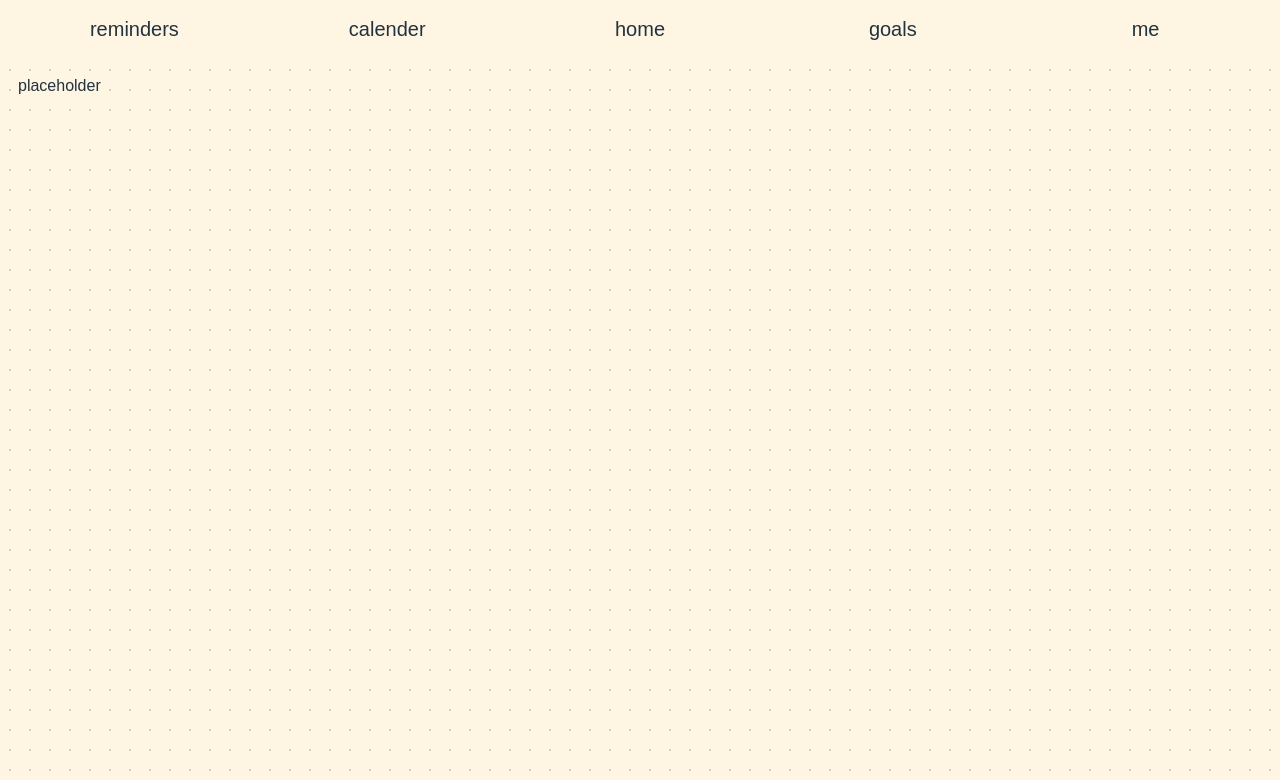
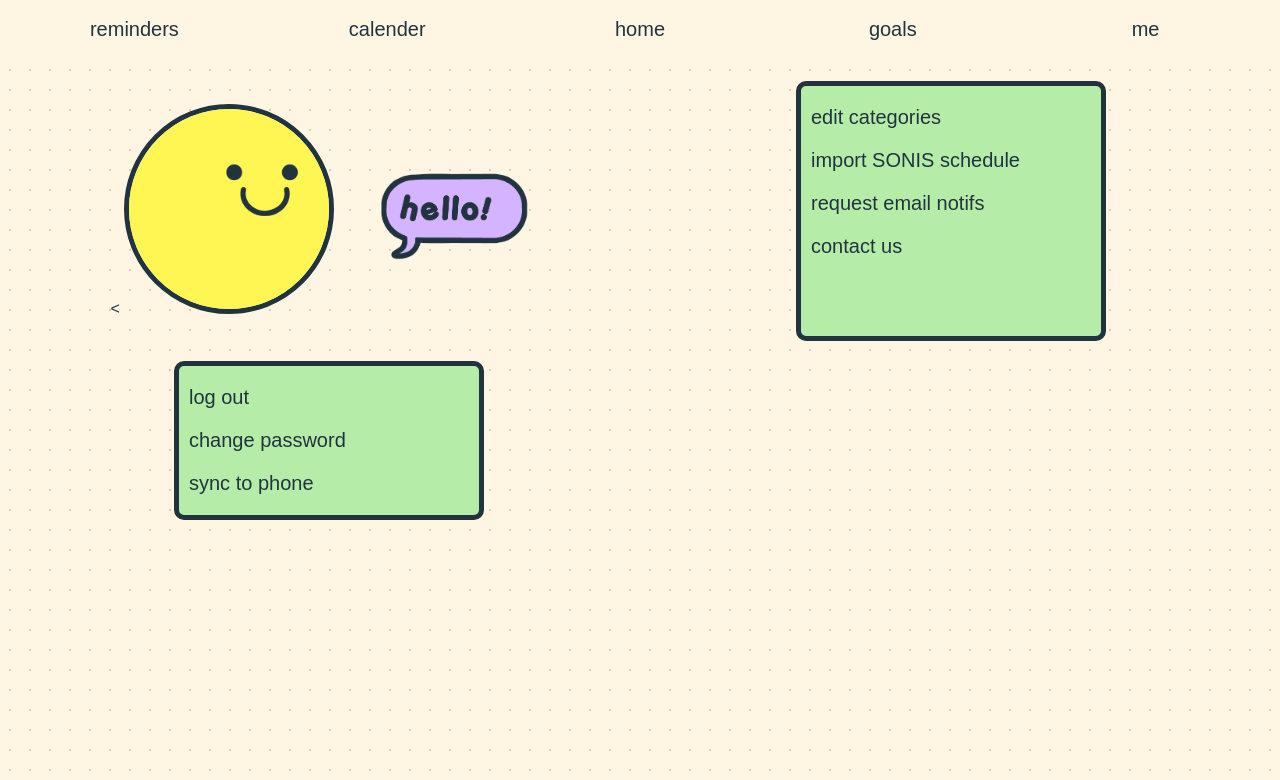
Before and after one commit to baileeba/ay25-26-cmp208-salcc-student-organiser, a PHP site: page /profile.php in a window 1280 px wide. Shown: the top 780 px of the page. Run offline with PHP 8.4, Linux system fonts and the light colour scheme; some web fonts are replaced.

Commit message:
5/11/2026
profile page & css fixes

```diff
--- a/database/studsort_db.sql
+++ b/database/studsort_db.sql
@@ -7,7 +7,7 @@ CREATE TABLE users (
   `name` varchar(100) NOT NULL,
   `username` varchar(50) NOT NULL UNIQUE,
   `email` varchar(100) NOT NULL,
-  `password` varchar(100) NOT NULL
+  `password` varchar(250) NOT NULL
 );
 
 CREATE TABLE reminders (
--- a/index.php
+++ b/index.php
@@ -15,7 +15,7 @@
         if($idle_time > $timeout_duration) {
             session_unset();
             session_destroy();
-            header("Location: login.php?reason=timeout");
+            header("Location: login.php");
             exit;
         }
     }
--- a/profile.php
+++ b/profile.php
@@ -4,7 +4,6 @@
         <meta charset = "UTF-8">
         <meta name = "viewport" content = "width=device-width, initial-scale=1.0">
         <title>Profile</title>
-        <link rel = "stylesheet" href = "https://cdnjs.cloudflare.com/ajax/libs/font-awesome/6.4.0/css/all.min.css">
         <link rel = "stylesheet" href = "style.css">
         <link rel = 'icon' href = 'assets/GREEN_FOLDER.png'>
     </head>
@@ -14,9 +13,26 @@
             <div class= "writeHeader">
         </div>
 
-        <p>placeholder</p>
+        <div class= "profile-dash">
+            <div class = 'images'><
+                <img src = 'assets/PFPDEFAULT.png' class = 'profile'>
+                <img src= "assets/HELLOBUBBLE.png" class = 'bubble'>
+            </div>
+
+            <div class = 'box1'>
+                <p>edit categories</p>
+                <p>import SONIS schedule</p>
+                <p>request email notifs</p>
+                <p>contact us</p>
+            </div>
+
+            <div class = 'box2'>
+                <p>log out</p>
+                <p>change password</p>
+                <p>sync to phone</p>
+            </div>
+        </div>
 
         <script src = "js/navbar.js" defer></script>
-        <script src = "js/calendar.js" defer></script>
     </body>
 </html>
--- a/style.css
+++ b/style.css
@@ -193,7 +193,6 @@ body {
     font-weight: bold;
 }
 
-/* Colored indicator line for dates with reminders */
 .date.has-reminder::after {
     content: '';
     position: absolute;
@@ -294,3 +293,52 @@ body {
 .upcoming {
     padding: 10px;
 }
+
+/* profile */
+.profile-dash {
+    display: grid;
+    grid-template-columns: 1fr 1fr;
+    padding: 20px;
+    gap: 20px 20px;
+}
+
+.images {
+    margin: auto;
+    justify-content: center;
+    align-items: center;
+}
+
+.profile {
+  margin: auto;
+  height: 200px;
+  width: auto;
+  border: 5px #223340 solid;
+  border-radius: 50%;
+}
+
+.bubble {
+    margin: auto;
+    margin-left: 20px;
+    margin-bottom: 50px;
+    height: 100px;
+    width: auto;
+}
+
+.box2 {
+    margin: auto;
+    background-color: #b5eda8;
+    width: 300px;
+    border: 5px #223340 solid;
+    border-radius: 10px;
+    font-size: 20px;
+}
+
+.box1 {
+    margin: auto;
+    background-color: #b5eda8;
+    width: 300px;
+    height: 250px;
+    border: 5px #223340 solid;
+    border-radius: 10px;
+    font-size: 20px;
+}
```
Also changed, not shown: assets/HELLOBUBBLE.png (added), assets/PFPDEFAULT.png (added).
